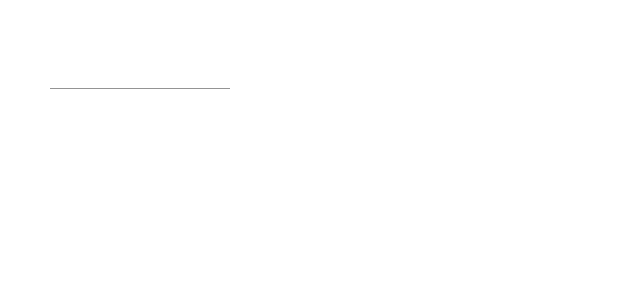
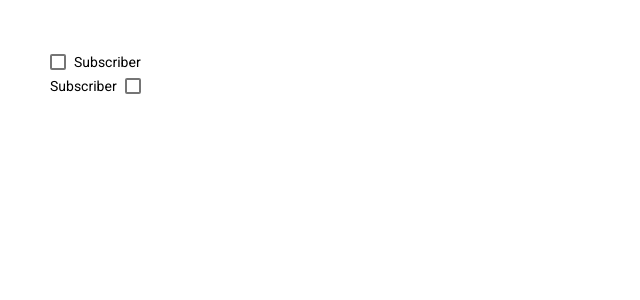
Before and after one commit to markpackham/angular_material_learn, an Angular app: page / in a window 1280 px wide. Shown: the top 300 px of the page, without its empty margins (0-640 px from the left). Built offline with nearby package versions, Linux system fonts and the light colour scheme.

Commit message:
demo mat checkbox
https://youtu.be/G73PWSFDlmw?t=91

```diff
--- a/src/app/app.component.html
+++ b/src/app/app.component.html
@@ -1,12 +1,9 @@
 <div class="layout">
-  <form>
-    <mat-form-field>
-      <input type="text" matInput [matAutocomplete]="auto" [formControl]="myControl">
-      <mat-autocomplete #auto="matAutocomplete" [displayWith]="displayFunction">
-        <mat-option *ngFor="let option of filteredOptions | async" [value]="option">
-          {{option}}
-        </mat-option>
-      </mat-autocomplete>
-    </mat-form-field>
-  </form>
+  <mat-checkbox>
+    Subscriber
+  </mat-checkbox>
+  <br>
+  <mat-checkbox labelPosition="before">
+    Subscriber
+  </mat-checkbox>
 </div>
--- a/src/app/material/material.module.ts
+++ b/src/app/material/material.module.ts
@@ -18,7 +18,9 @@ import { MatFormFieldModule } from '@angular/material/form-field';
 import { MatInputModule} from '@angular/material/input';
 import { MatSelectModule } from '@angular/material/select';
 import { MatAutocompleteModule } from '@angular/material/autocomplete';
-const material = [MatAutocompleteModule, MatSelectModule, MatInputModule, MatFormFieldModule, MatStepperModule, MatTabsModule, MatCardModule, MatExpansionModule, MatGridListModule, MatDividerModule, MatListModule, MatMenuModule, MatButtonModule, MatButtonToggleModule, MatIconModule, MatBadgeModule, MatProgressSpinnerModule, MatToolbarModule, MatSidenavModule]
+import { MatCheckboxModule } from '@angular/material/checkbox';
+import { MatRadioModule } from '@angular/material/radio';
+const material = [MatRadioModule, MatCheckboxModule, MatAutocompleteModule, MatSelectModule, MatInputModule, MatFormFieldModule, MatStepperModule, MatTabsModule, MatCardModule, MatExpansionModule, MatGridListModule, MatDividerModule, MatListModule, MatMenuModule, MatButtonModule, MatButtonToggleModule, MatIconModule, MatBadgeModule, MatProgressSpinnerModule, MatToolbarModule, MatSidenavModule]
 
 @NgModule({
   imports: [
```
